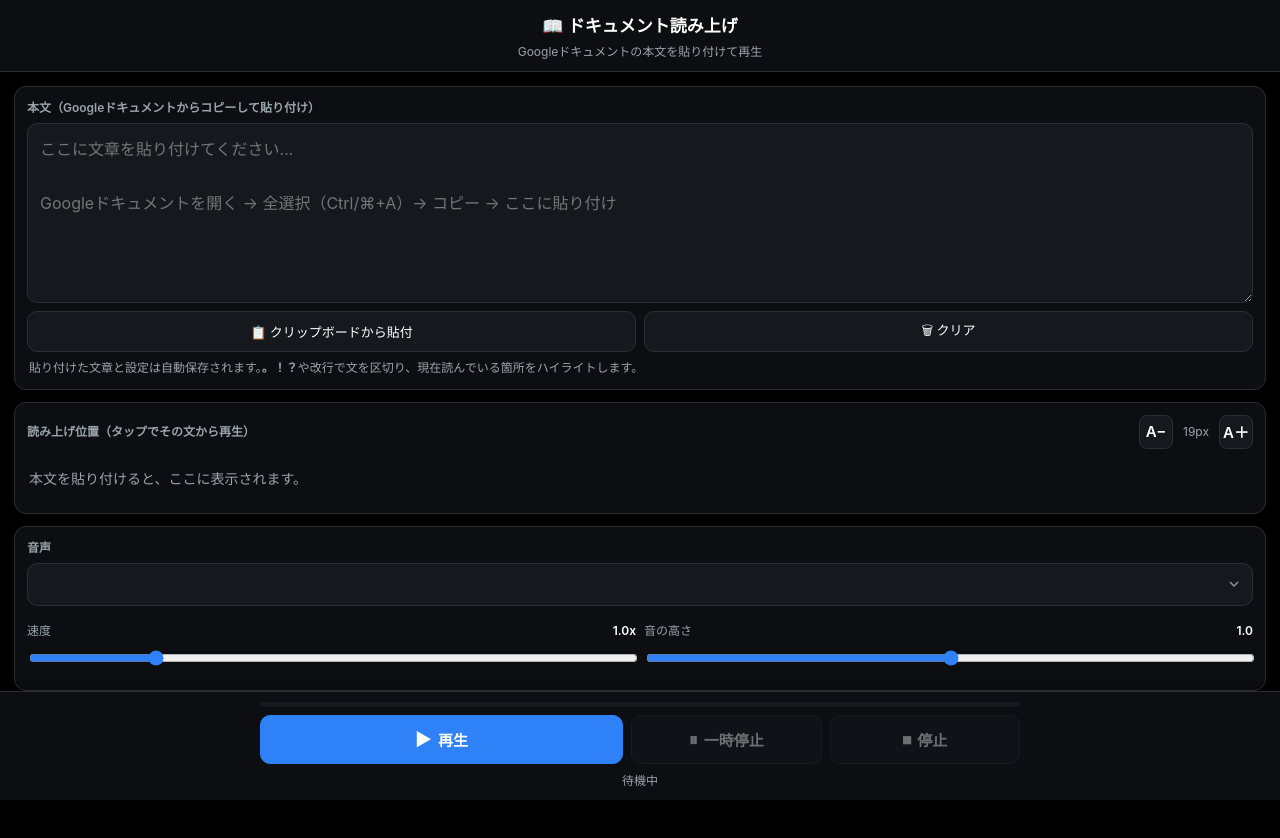
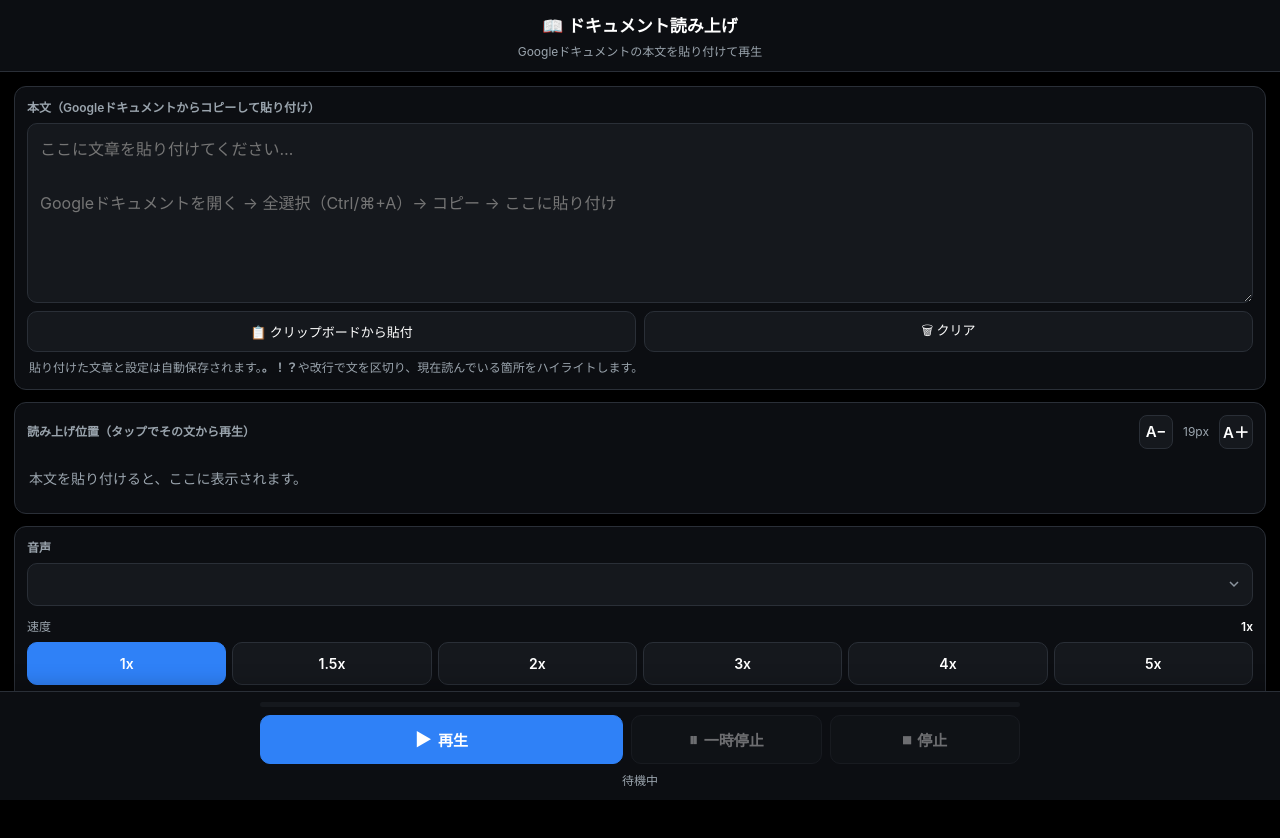
Before and after one commit to chikashimasaki-lgtm/GDocReader, a plain HTML site: page index.html in a window 1280 px wide. Drawn offline with Linux system fonts and the light colour scheme.

Commit message:
速度をプリセット切替（1/1.5/2/3/4/5x）に変更
再生中に押すと現在の箇所から即座に新しい速度で読み直し

Co-Authored-By: Claude Opus 4.8 <noreply@anthropic.com>

```diff
--- a/index.html
+++ b/index.html
@@ -54,6 +54,12 @@
   .slider-wrap .top{display:flex;justify-content:space-between;font-size:12px;color:var(--muted);margin-bottom:2px}
   .slider-wrap .top b{color:var(--text);font-weight:600}
   input[type=range]{width:100%;accent-color:var(--accent);height:28px}
+
+  .grp-top{display:flex;justify-content:space-between;font-size:12px;color:var(--muted);margin-bottom:6px}
+  .grp-top b{color:var(--text);font-weight:600}
+  .speed-group{display:flex;gap:6px}
+  .speed-group button{flex:1;padding:12px 2px;font-size:14px}
+  .speed-group button.active{background:var(--accent);border-color:var(--accent);color:#fff}
 
   /* Reading view */
   #reader{
@@ -136,15 +142,22 @@
     <label class="lbl" for="voice">音声</label>
     <select id="voice"></select>
 
-    <div class="row" style="margin-top:12px">
-      <div class="slider-wrap">
-        <div class="top"><span>速度</span><b id="rateVal">1.0x</b></div>
-        <input type="range" id="rate" min="0.5" max="3" step="0.1" value="1">
+    <div style="margin-top:12px">
+      <div class="grp-top"><span>速度</span><b id="rateVal">1x</b></div>
+      <div class="speed-group" id="speedGroup">
+        <button data-rate="1">1x</button>
+        <button data-rate="1.5">1.5x</button>
+        <button data-rate="2">2x</button>
+        <button data-rate="3">3x</button>
+        <button data-rate="4">4x</button>
+        <button data-rate="5">5x</button>
       </div>
-      <div class="slider-wrap">
-        <div class="top"><span>音の高さ</span><b id="pitchVal">1.0</b></div>
-        <input type="range" id="pitch" min="0" max="2" step="0.1" value="1">
-      </div>
+      <input type="hidden" id="rate" value="1">
+    </div>
+
+    <div class="slider-wrap" style="margin-top:14px">
+      <div class="top"><span>音の高さ</span><b id="pitchVal">1.0</b></div>
+      <input type="range" id="pitch" min="0" max="2" step="0.1" value="1">
     </div>
   </div>
 </main>
@@ -483,7 +496,23 @@
   $("pauseBtn").addEventListener("click", pause);
   $("stopBtn").addEventListener("click", stop);
 
-  $("rate").addEventListener("input", e=>{ $("rateVal").textContent = parseFloat(e.target.value).toFixed(1)+"x"; store.set("rate", e.target.value); });
+  // ---- speed presets ----
+  function setRate(r){
+    r = parseFloat(r);
+    $("rate").value = r;
+    $("rateVal").textContent = (Number.isInteger(r) ? r : r.toFixed(1)) + "x";
+    store.set("rate", r);
+    document.querySelectorAll("#speedGroup button").forEach(b=>{
+      b.classList.toggle("active", parseFloat(b.dataset.rate)===r);
+    });
+  }
+  document.querySelectorAll("#speedGroup button").forEach(b=>{
+    b.addEventListener("click", ()=>{
+      setRate(b.dataset.rate);
+      // apply immediately to the current chunk if playing
+      if(playing && !paused){ synth.cancel(); speakFrom(idx); }
+    });
+  });
   $("pitch").addEventListener("input", e=>{ $("pitchVal").textContent = parseFloat(e.target.value).toFixed(1); store.set("pitch", e.target.value); });
   $("voice").addEventListener("change", e=>store.set("voice", e.target.value));
 
@@ -520,8 +549,7 @@
   (function restore(){
     $("text").value = store.get("text","");
     const r = store.get("rate","1"), p = store.get("pitch","1");
-    $("rate").value = r; $("pitch").value = p;
-    $("rateVal").textContent = parseFloat(r).toFixed(1)+"x";
+    setRate(r); $("pitch").value = p;
     $("pitchVal").textContent = parseFloat(p).toFixed(1);
     applyFontSize(store.get("fs",19));
     rebuild();
```
